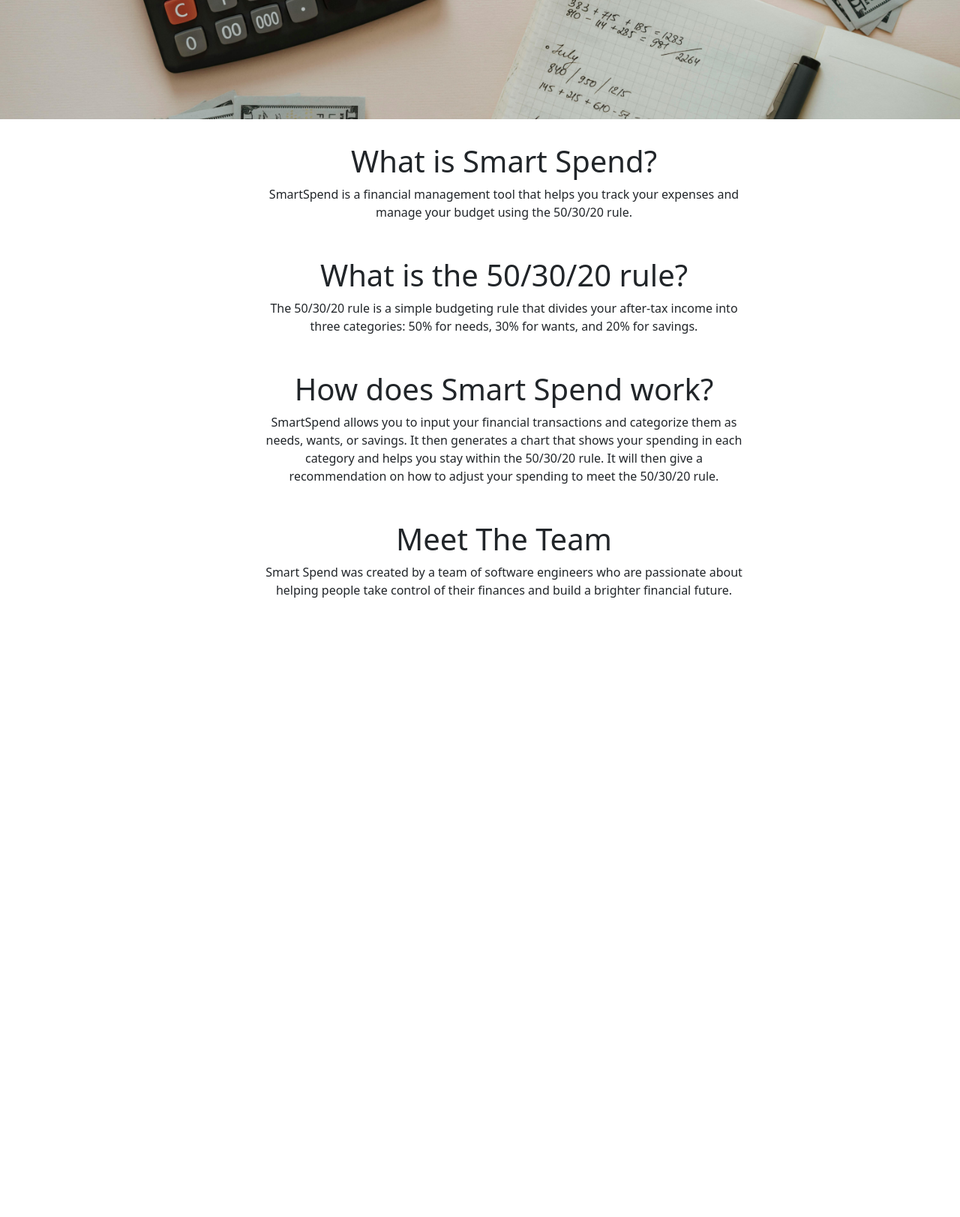
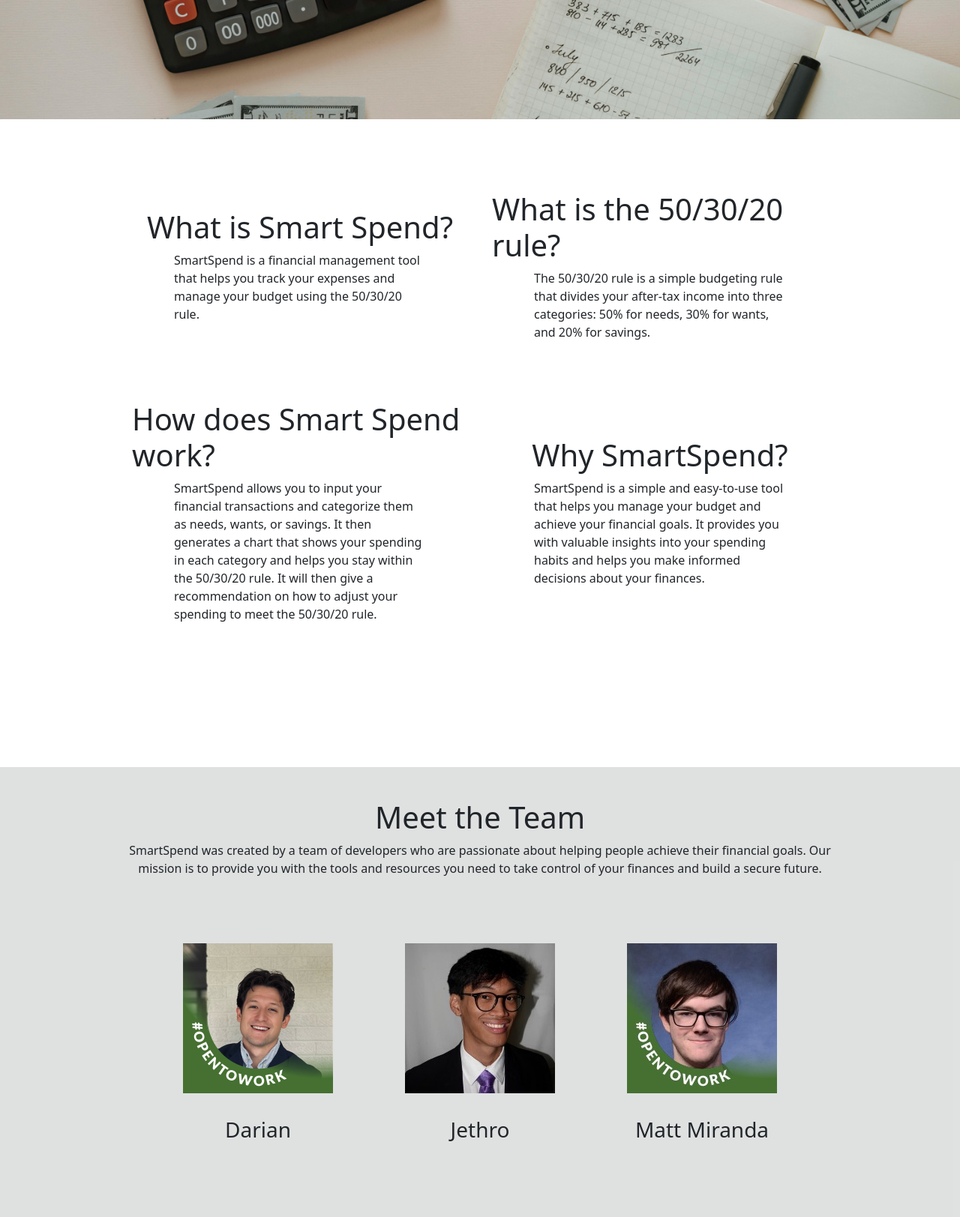
Before and after one commit to darianodirling/SmartSpend, a Flask app: page /about in a window 1280 px wide. Shown: the part 377-2000 px from the top of the page at 75% size. Before the commit the page ends 1174 px from the top, so only its background shows below. Run offline with Flask 3, Linux system fonts and the light colour scheme; some libraries are stand-ins or nearby versions.

Commit message:
about page is prettier

```diff
--- a/website/templates/about.html
+++ b/website/templates/about.html
@@ -26,31 +26,102 @@
     width: 100%;
   }
 
+  .smart-spend-content {
+    width: 100%;
+  }
+
+  .questions-and-answers {
+    margin-top: 5em;
+    margin-bottom: 10em;
+  }
+
+  .section-1,
+  .section-2 {
+    display: flex;
+    flex-direction: row;
+    align-items: center;
+    justify-content: center;
+
+    margin-top: 2em;
+    margin-bottom: 2em;
+
+    width: 100%;
+  }
+
+  .section-1-content,
+  .section-2-content {
+    display: flex;
+    flex-direction: row;
+    align-items: center;
+    width: 75%;
+  }
+
   .question-answer {
-    margin: 2em;
-    width: 100%;
+    margin: 1em;
+    width: 75%;
     display: flex;
     flex-direction: column;
     align-items: center;
-    text-align: center;
+    text-align: left;
+  }
+
+  .question {
+    text-align: left;
   }
 
   .answer {
-    width: 50%;
+    width: 75%;
+  }
+
+  .meet-team {
+    display: flex;
+    flex-direction: column;
+    align-items: center;
+    justify-content: center;
+    margin-top: 2em;
+    width: 100%;
+    height: 75vh;
+
+    background-color: rgba(218, 220, 220, 0.85);
+  }
+
+  .meet-team-content {
+    width: 75%;
+  }
+
+  .team-members {
+    display: flex;
+    flex-direction: row;
+    align-items: center;
+    justify-content: center;
+
+    margin-top: 2.5em;
+  }
+
+  .team-member {
+    margin: 3em;
+  }
+
+  .team-member-name {
+    margin-top: 2em;
   }
 </style>
 
-<div>
+<div class="smart-spend-section">
   <div class="smart-spend-title">About Smart Spend</div>
 
+  <div class="smart-spend-content">
+    <div class="questions-and-answers">
+      <div class="section-1">
+        <div class="section-1-content">
           <div class="question-answer">
             <div class="question">
               <h1>What is Smart Spend?</h1>
             </div>
             <div class="answer">
               <p>
-        SmartSpend is a financial management tool that helps you track your
-        expenses and manage your budget using the 50/30/20 rule.
+                SmartSpend is a financial management tool that helps you track
+                your expenses and manage your budget using the 50/30/20 rule.
               </p>
             </div>
           </div>
@@ -61,13 +132,17 @@
             </div>
             <div class="answer">
               <p>
-        The 50/30/20 rule is a simple budgeting rule that divides your after-tax
-        income into three categories: 50% for needs, 30% for wants, and 20% for
-        savings.
+                The 50/30/20 rule is a simple budgeting rule that divides your
+                after-tax income into three categories: 50% for needs, 30% for
+                wants, and 20% for savings.
               </p>
             </div>
           </div>
+        </div>
+      </div>
 
+      <div class="section-2">
+        <div class="section-2-content">
           <div class="question-answer">
             <div class="question">
               <h1>How does Smart Spend work?</h1>
@@ -75,26 +150,83 @@
             <div class="answer">
               <p>
                 SmartSpend allows you to input your financial transactions and
-        categorize them as needs, wants, or savings. It then generates a chart
-        that shows your spending in each category and helps you stay within the
-        50/30/20 rule. It will then give a recommendation on how to adjust your
-        spending to meet the 50/30/20 rule.
+                categorize them as needs, wants, or savings. It then generates a
+                chart that shows your spending in each category and helps you
+                stay within the 50/30/20 rule. It will then give a
+                recommendation on how to adjust your spending to meet the
+                50/30/20 rule.
               </p>
             </div>
           </div>
 
           <div class="question-answer">
             <div class="question">
-      <h1>Meet The Team</h1>
+              <h1>Why SmartSpend?</h1>
             </div>
             <div class="answer">
               <p>
-        Smart Spend was created by a team of software engineers who are
-        passionate about helping people take control of their finances and build
-        a brighter financial future.
+                SmartSpend is a simple and easy-to-use tool that helps you
+                manage your budget and achieve your financial goals. It provides
+                you with valuable insights into your spending habits and helps
+                you make informed decisions about your finances.
               </p>
+            </div>
+          </div>
+        </div>
+      </div>
+    </div>
+
+    <div class="meet-team">
+      <div class="meet-team-content">
+        <h1>Meet the Team</h1>
+        <p>
+          SmartSpend was created by a team of developers who are passionate
+          about helping people achieve their financial goals. Our mission is to
+          provide you with the tools and resources you need to take control of
+          your finances and build a secure future.
+        </p>
+
+        <div class="team-members">
+          <div class="team-member">
+            <img
+              src="../static/images/darian.jpeg"
+              alt="Developer 1"
+              width="200"
+              height="200"
+            />
+            <div class="team-member-name">
+              <h3>Darian</h3>
+            </div>
+          </div>
+
+          <div class="team-member">
+            <img
+              src="../static/images/jethro.jpeg"
+              alt="Developer 2"
+              width="200"
+              height="200"
+            />
+
+            <div class="team-member-name">
+              <h3>Jethro</h3>
+            </div>
+          </div>
+
+          <div class="team-member">
+            <img
+              src="../static/images/mattmiranda.jpeg"
+              alt="Developer 3"
+              width="200"
+              height="200"
+            />
+            <div class="team-member-name">
+              <h3>Matt Miranda</h3>
+            </div>
           </div>
         </div>
       </div>
 
       {% endblock %}
+    </div>
+  </div>
+</div>
```
Also changed, not shown: website/static/images/darian.jpeg (added), website/static/images/jethro.jpeg (added), website/static/images/mattmiranda.jpeg (added), 1 other file. Lines whose indentation alone changed are shown as unchanged.
